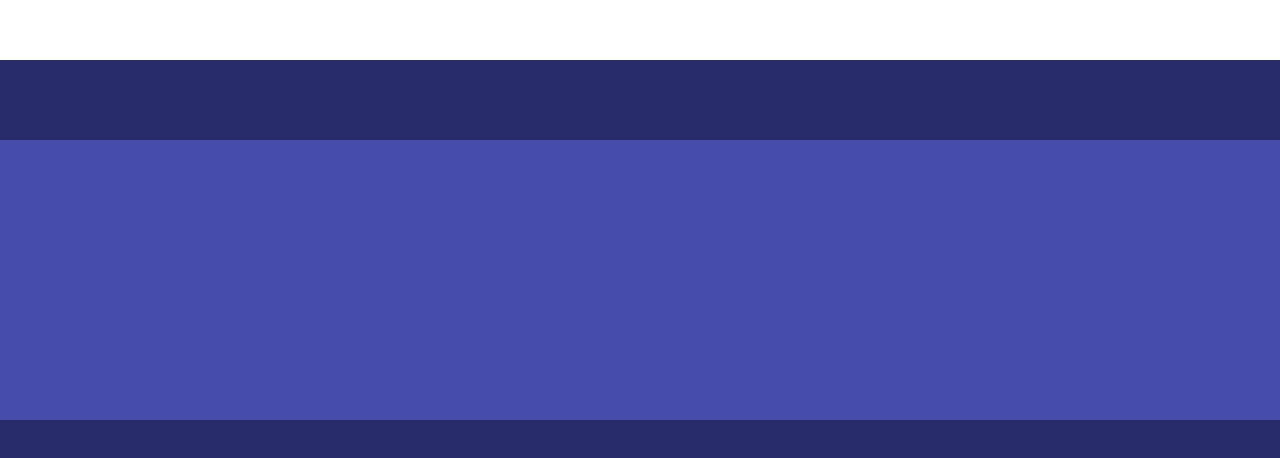
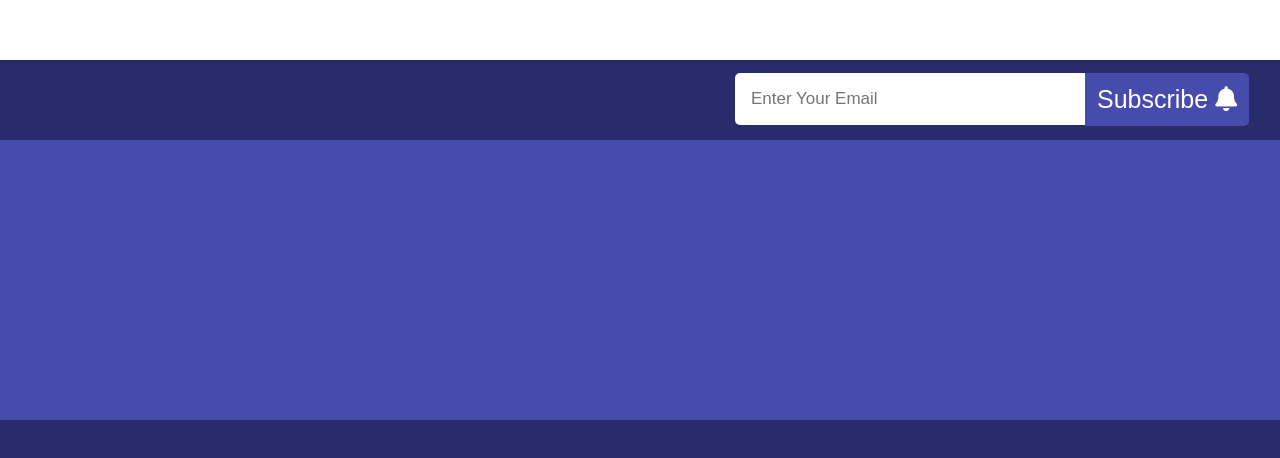
Before and after one commit to Usman-Kashmiri/Blueberry-Accessories, a plain HTML site: page index.html in a window 1280 px wide. Shown: the part 1344-1802 px from the top of the page. Drawn offline with nearby package versions, Linux system fonts and the light colour scheme.

Commit message:
added search bar in footer

```diff
--- a/assets/styles/footer.css
+++ b/assets/styles/footer.css
@@ -4,6 +4,17 @@
     background: var(--DBlue);
     display: block;
     height: 80px;
+}
+
+.footer-top .search-container {
+    float: right;
+    position: relative;
+    top: 5px;
+    right: 5px;
+}
+
+.footer-top .search-container button {
+    background: var(--LBlue);
 }
 
 
--- a/assets/styles/header.css
+++ b/assets/styles/header.css
@@ -100,12 +100,13 @@ input[type=text] {
     font-size: 17px;
     border: none;
     width: 350px;
-    z-index: 3;
+    z-index: 2;
+    border-radius: 5px 0 0 5px;
 }
 
 .search-container input:focus {
     outline: none;
-    box-shadow: 0 0 8px #9ecaed;
+    box-shadow: 0 0 4px 2px #9ecaed;
 }
 
 .search-container button {
@@ -116,9 +117,11 @@ input[type=text] {
     background: var(--DBlue);
     color: white;
     font-size: 25px;
+    z-index: 5;
     border: none;
     cursor: pointer;
     border: none;
+    border-radius: 0 5px 5px 0;
 }
 
 .nav-bar {
--- a/index.html
+++ b/index.html
@@ -154,7 +154,14 @@
             <div class="footer-top">
                 <div class="row">
                     <div class="col-left"></div>
-                    <div class="col-right"></div>
+                    <div class="col-right">
+                        <div class="search-container">
+                            <form>
+                                <input type="text" placeholder="Enter Your Email" name="search">
+                                <button type="submit">Subscribe <i class="fas fa-bell"></i></button>
+                            </form>
+                        </div>
+                    </div>
                 </div>
             </div>
             <div class="footer-mid">
```
